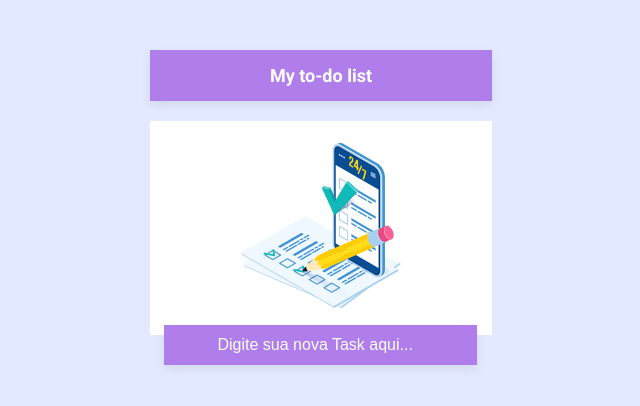
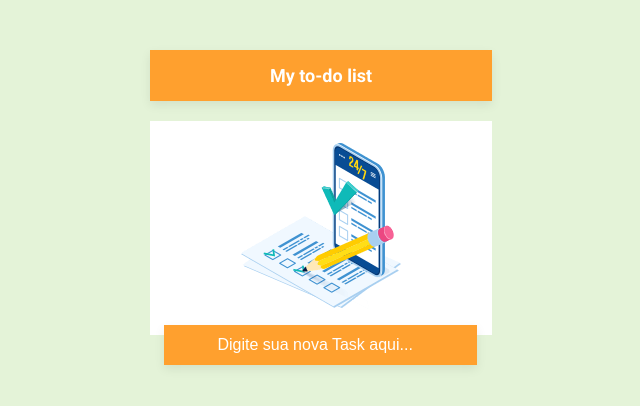
Before and after one commit to emanuelwellyngton/app-todo, an Angular app: page / in a window 1280 px wide. Shown: the top 406 px of the page, without its empty margins (319-959 px from the left). Built offline with nearby package versions, Linux system fonts and the light colour scheme.

Commit message:
feat: implementação do armazenamento local

```diff
--- a/src/app/input-task/input-task.component.ts
+++ b/src/app/input-task/input-task.component.ts
@@ -8,7 +8,7 @@ import { Task } from '../model/task';
   `,
   styles: [`
   .input-task {
-    background-color: #AF7EEB;
+    background-color: var(--secudary-bg-color);
     padding: 11px 53px;
     color: var(--primary-text-color);
     font-size: 16px;
--- a/src/app/tasks-list/tasks-list.component.ts
+++ b/src/app/tasks-list/tasks-list.component.ts
@@ -10,8 +10,9 @@ export class TasksListComponent implements DoCheck {
 
   ngDoCheck(): void {
     this.tasks.sort( (first, last) => Number(first.isChecked) - Number(last.isChecked) );
+    localStorage.setItem("list", JSON.stringify(this.tasks));
   }
-  public tasks: Array<Task> = [];
+  public tasks: Array<Task> = JSON.parse(localStorage.getItem("list") || "[]");
 
   public check(task: Task) {
     task.isChecked = !task.isChecked;
--- a/src/styles.css
+++ b/src/styles.css
@@ -1,12 +1,12 @@
 @import url('https://fonts.googleapis.com/css2?family=Roboto:wght@400;500;700&display=swap');
 
 :root {
-    --primary-color: #AF7EEB;
+    --primary-color: #ffa02e;
     --secundary-color: #939CBD;
     --terceary-color: #FFF;
     --danger-color: rgba(255, 0, 46, 0.92);
 
-    --primary-bg-color: #E3E9FF;
+    --primary-bg-color: #e4f3d8;
     --secudary-bg-color: var(--primary-color);
     --terceary-bg-color: var(--terceary-color);
 
```
